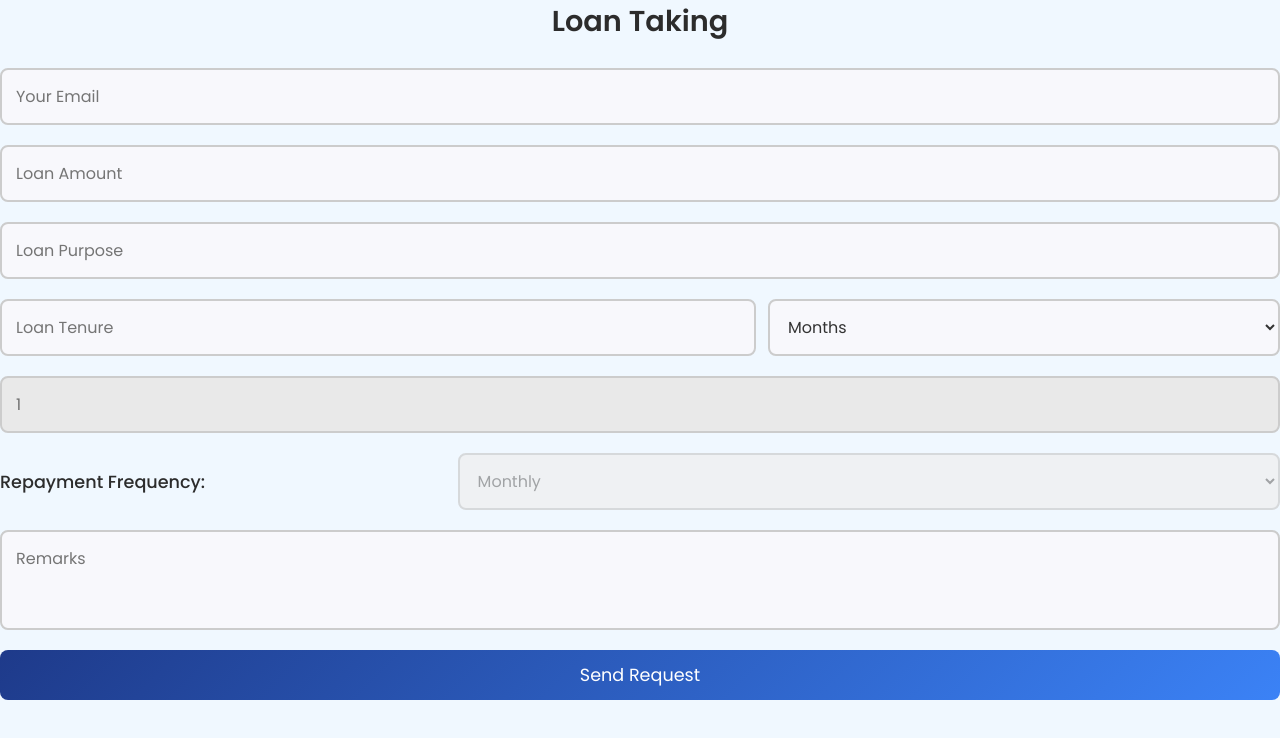
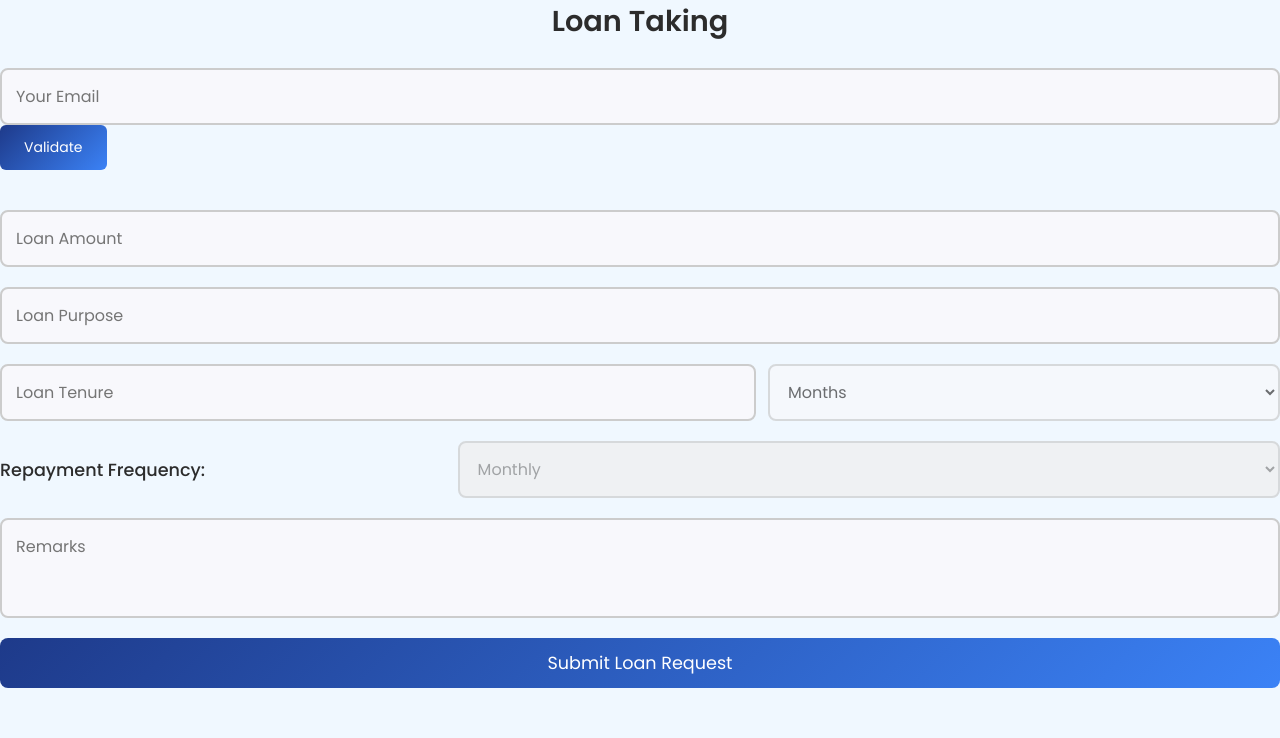
Before and after one commit to KadariPavani/Finance-Hive, a React (Create React App) app in the folder finance-hive/frontend/: page /loan-form in a window 1280 px wide. Shown: the top 738 px of the page. Built offline with nearby package versions, Linux system fonts and the light colour scheme; no server answers.

Commit message:
commit 6 done
Completed upto email validation part

```diff
--- a/finance-hive/frontend/src/components/user/LoanForm.js
+++ b/finance-hive/frontend/src/components/user/LoanForm.js
@@ -19,7 +19,9 @@ const LoanForm = () => {
   const [formSubmitted, setFormSubmitted] = useState(false);
   const [frequencyDisabled, setFrequencyDisabled] = useState(true);
   const [isMobile, setIsMobile] = useState(false);
+  const [emailValid, setEmailValid] = useState(null); // Null for initial state
   const [isEligible, setIsEligible] = useState(true);
+  const [validationMessage, setValidationMessage] = useState('');
 
   useEffect(() => {
     const checkMobile = () => {
@@ -74,9 +76,33 @@ const LoanForm = () => {
     }));
   };
 
+  const validateEmail = async () => {
+    try {
+      const trimmedEmail = formData.email.trim();
+      const response = await axios.get(
+        `http://localhost:5000/api/users/validate-email/${trimmedEmail}`
+      );
+      console.log(response.data);
+
+      if (response.data.exists) {
+        setEmailValid(true);
+        setValidationMessage('Email is valid.');
+      } else {
+        setEmailValid(false);
+        setValidationMessage('Email not found. Please register first.');
+      }
+    } catch (error) {
+      console.error('Error validating email:', error);
+      setEmailValid(false);
+      setValidationMessage('Error validating email. Please try again later.');
+    }
+  };
+
   const checkEligibility = async () => {
     try {
-      const response = await axios.get(`http://localhost:5000/api/users/${formData.email}/eligibility`);
+      const response = await axios.get(
+        `http://localhost:5000/api/users/${formData.email}/eligibility`
+      );
       setIsEligible(response.data.isEligible);
     } catch (error) {
       console.error('Error checking eligibility:', error);
@@ -85,6 +111,11 @@ const LoanForm = () => {
 
   const handleSubmit = async (e) => {
     e.preventDefault();
+
+    if (!emailValid) {
+      alert('Please validate your email first.');
+      return;
+    }
 
     if (!isEligible) {
       alert('You are not eligible to apply for a loan. Please clear pending payments first.');
@@ -126,6 +157,7 @@ const LoanForm = () => {
         <>
           <h2 className="loan-form-title">Loan Taking</h2>
           <form className="loan-form" onSubmit={handleSubmit}>
+            <div className="email-validation-section">
               <input
                 type="email"
                 name="email"
@@ -135,6 +167,12 @@ const LoanForm = () => {
                 className="loan-form-input"
                 required
               />
+              <button type="button" onClick={validateEmail} className="validate-button">
+                Validate
+              </button>
+            </div>
+            <p className="validation-message">{validationMessage}</p>
+
             <input
               type="text"
               name="loanAmount"
@@ -142,8 +180,10 @@ const LoanForm = () => {
               value={formData.loanAmount}
               onChange={handleChange}
               className="loan-form-input"
+              disabled={!emailValid}
               required
             />
+
             <input
               type="text"
               name="loanPurpose"
@@ -151,8 +191,10 @@ const LoanForm = () => {
               value={formData.loanPurpose}
               onChange={handleChange}
               className="loan-form-input"
+              disabled={!emailValid}
               required
             />
+
             <div className="loan-form-tenure-section">
               <input
                 type="number"
@@ -161,6 +203,7 @@ const LoanForm = () => {
                 value={formData.loanTenureValue}
                 onChange={handleChange}
                 className="loan-form-number-input"
+                disabled={!emailValid}
                 required
               />
               <select
@@ -168,18 +211,13 @@ const LoanForm = () => {
                 value={formData.loanTenureType}
                 onChange={handleChange}
                 className="loan-form-select"
+                disabled={!emailValid}
               >
                 <option value="months">Months</option>
                 <option value="years">Years</option>
               </select>
             </div>
-            <input
-              type="text"
-              name="interestRate"
-              value="1"
-              readOnly
-              className="loan-form-non-editable loan-form-input"
-            />
+
             <div className="loan-form-repayment-section">
               <label htmlFor="repaymentFrequency" className="loan-form-repayment-label">
                 Repayment Frequency:
@@ -204,21 +242,19 @@ const LoanForm = () => {
               value={formData.remarks}
               onChange={handleChange}
               className="loan-form-textarea"
+              disabled={!emailValid}
             ></textarea>
             <button
               type="submit"
               className="loan-form-button"
-              disabled={!isEligible || formSubmitted}
+              disabled={!emailValid || formSubmitted}
             >
-              Send Request
+              Submit Loan Request
             </button>
           </form>
         </>
       ) : (
         <div>
-          {/* <h3 className="loan-form-confirmation">
-            Form submitted successfully! Here's your payment schedule:
-          </h3> */}
           {loanId && <PaymentSchedule loanId={loanId} />}
         </div>
       )}
```
Lines whose indentation alone changed are shown as unchanged.
